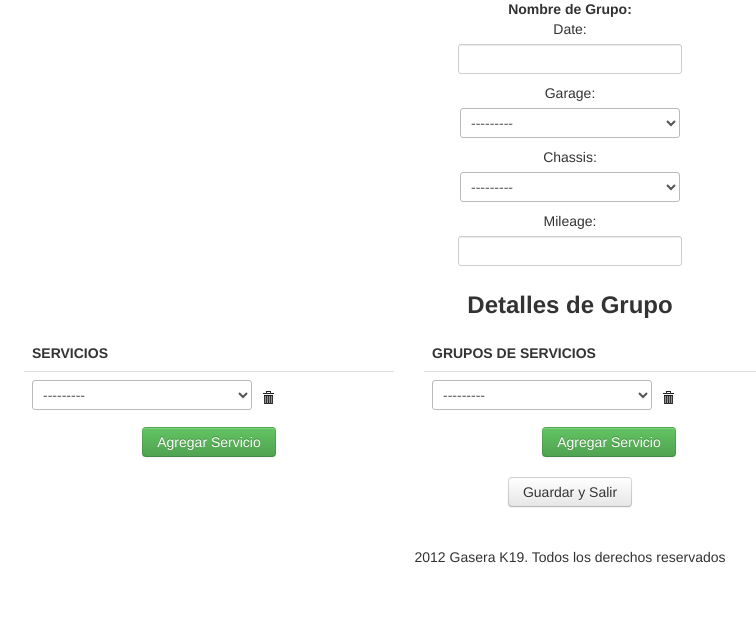
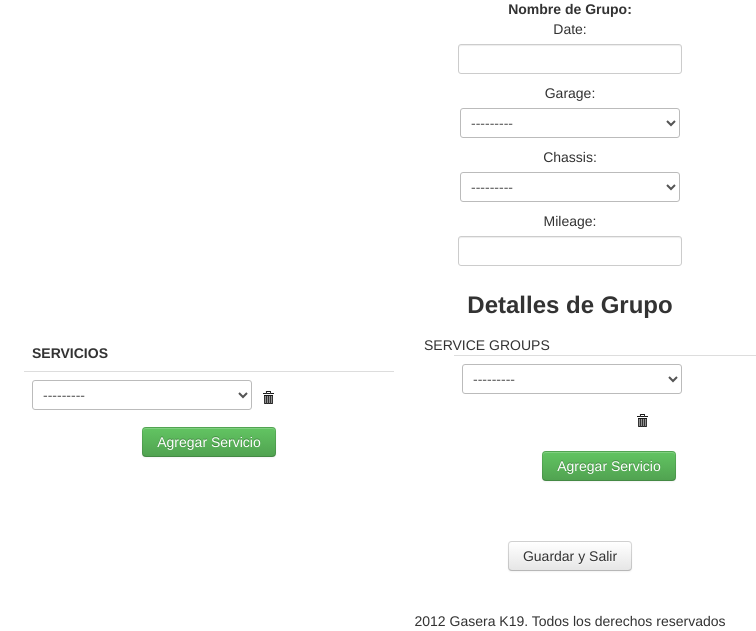
Before and after one commit to jesusmaherrera/maintenance, a Django app: page /ChassisMaintenance1-2/New/ in a window 1280 px wide. Shown: the part 244-875 px from the top of the page, without its empty margins (70-826 px from the left). Before the commit the page ends 807 px from the top, so only its background shows below. Run offline with Django 3.2, Linux system fonts and the light colour scheme; data that the repository does not hold is empty; parts of the project's set-up code (start-up, migrations or seed data) failed here and were passed over; some libraries are stand-ins or nearby versions.

Commit message:
modificacion de formulario de mantenimientos
de chassis

```diff
--- a/maintenance/templates/chassis/chassis_maintenance_Inline.html
+++ b/maintenance/templates/chassis/chassis_maintenance_Inline.html
@@ -17,21 +17,13 @@
 <script type="text/javascript">
     $(function() {
         $('#id_orders_table tbody tr').formset({
-            // For inline formsets, be sure to set the prefix, as the default prefix
-            // ('form') isn't correct.
-            // Django appears to generate the prefix from the lowercase plural
-            // name of the related model, with camel-case converted to underscores.
             prefix: '{{ formset.prefix }}',
             addCssClass:'btn btn-success',
             addText:'Agregar Servicio',
             deleteText:'',
         });
 
-        $('#id_chms_table tbody tr').formset({
-            // For inline formsets, be sure to set the prefix, as the default prefix
-            // ('form') isn't correct.
-            // Django appears to generate the prefix from the lowercase plural
-            // name of the related model, with camel-case converted to underscores.
+        $('table.form-container').formset({
             prefix: '{{ formsetSG.prefix }}',
             addCssClass:'btn btn-success',
             addText:'Agregar Servicio',
@@ -67,30 +59,33 @@
                     {% endfor %}
                 </tbody>
             </table>
-            <table class="table table-hover span4" id="id_chms_table" border="0" cellpadding="0" cellspacing="5">
-                <thead>
+
+
+            <div class="span4">
+            <div style="text-align:left;">SERVICE GROUPS</div>
+            {% for form in formsetSG.forms %}
+            <table class="table table-hover span4 form-container " id="{{ form.prefix }}-row">
+                <tbody>
                     <tr>
-                        <th scope="col">GRUPOS DE SERVICIOS</th>
-                    </tr>
-                </thead>
-                <tbody>
-                    {% for form in formsetSG.forms %}
-                    <tr id="{{ form.prefix }}-row">
                         <td>
                             {% for fld in form.hidden_fields %}{{ fld }}{% endfor %}
                             {% if form.instance.pk %}{{ form.DELETE }}{% endif %}
                             {{ form.services_group}}
                         </td>
                     </tr>
-                    {% endfor %}
                 </tbody>
             </table>
-            <p style="clear:both;">
+            {% endfor %}
+            </div>
 
+            <div style="clear:both;">
+                <br>
+            <br>
+            <br>
                 {{ formsetSG.management_form }}
                 {{ formset.management_form }}
                 <input class="btn" type="submit" value="Guardar y Salir" />
-            </p>
+            </div>
         </form>
     </div>
 </div>
```
Also changed, not shown: 1 other file.
